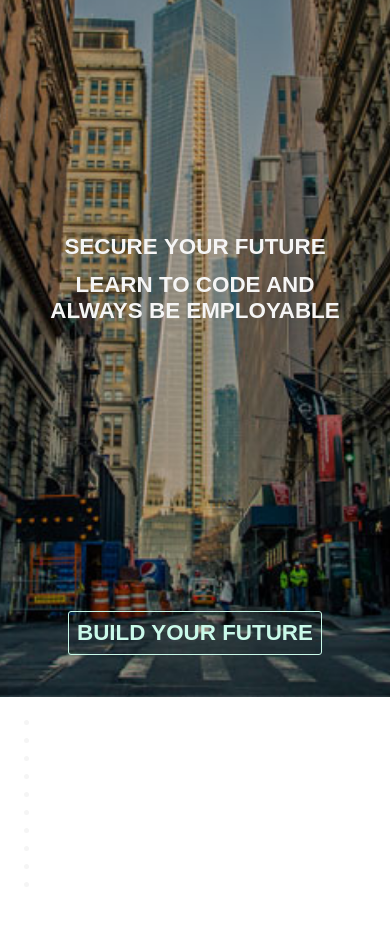
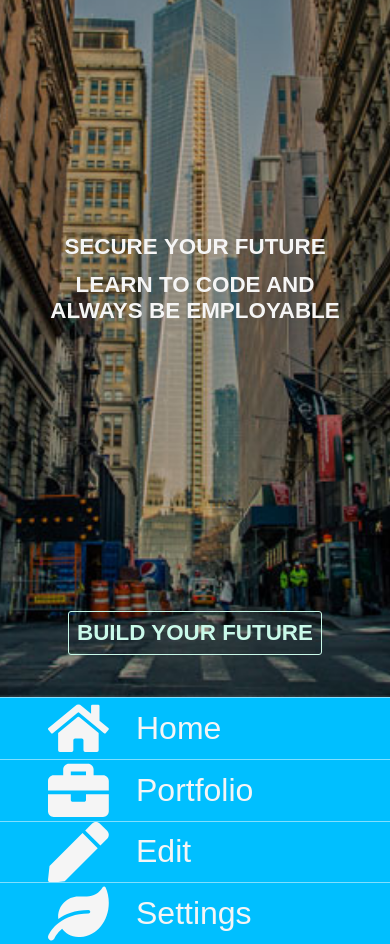
Before and after one commit to Kulina73/git_practice3, a plain HTML site: page 001_Html_Css_Camp/031_Full_page_plus/mobile/index.html in a window 390 px wide. Shown: the part 147-1091 px from the top of the page. Before the commit the page ends 1056 px from the top, so only its background shows below. Drawn offline with Linux system fonts and the light colour scheme; a web font is replaced by a local one.

Commit message:
changes 031 files

```diff
--- a/001_Html_Css_Camp/031_Full_page_plus/mobile/index.html
+++ b/001_Html_Css_Camp/031_Full_page_plus/mobile/index.html
@@ -36,18 +36,14 @@
         </div>
     </section>
 
-    <ul>
-        <li></li>
-        <li></li>
-        <li></li>
-        <li></li>
-        <li></li>
-        <li></li>
-        <li></li>
-        <li></li>
-        <li></li>
-        <li></li>
-    </ul>
+    <footer>
+        <nav>
+            <a href="#"><svg id="svg-home" xmlns="http://www.w3.org/2000/svg" viewBox="0 0 576 512"><!-- Font Awesome Free 5.15.3 by @fontawesome - https://fontawesome.com License - https://fontawesome.com/license/free (Icons: CC BY 4.0, Fonts: SIL OFL 1.1, Code: MIT License) --><path d="M280.37 148.26L96 300.11V464a16 16 0 0 0 16 16l112.06-.29a16 16 0 0 0 15.92-16V368a16 16 0 0 1 16-16h64a16 16 0 0 1 16 16v95.64a16 16 0 0 0 16 16.05L464 480a16 16 0 0 0 16-16V300L295.67 148.26a12.19 12.19 0 0 0-15.3 0zM571.6 251.47L488 182.56V44.05a12 12 0 0 0-12-12h-56a12 12 0 0 0-12 12v72.61L318.47 43a48 48 0 0 0-61 0L4.34 251.47a12 12 0 0 0-1.6 16.9l25.5 31A12 12 0 0 0 45.15 301l235.22-193.74a12.19 12.19 0 0 1 15.3 0L530.9 301a12 12 0 0 0 16.9-1.6l25.5-31a12 12 0 0 0-1.7-16.93z"/></svg>Home</a>
+            <a href="#"><svg id="svg-briefcase" xmlns="http://www.w3.org/2000/svg" viewBox="0 0 512 512"><!-- Font Awesome Free 5.15.3 by @fontawesome - https://fontawesome.com License - https://fontawesome.com/license/free (Icons: CC BY 4.0, Fonts: SIL OFL 1.1, Code: MIT License) --><path d="M320 336c0 8.84-7.16 16-16 16h-96c-8.84 0-16-7.16-16-16v-48H0v144c0 25.6 22.4 48 48 48h416c25.6 0 48-22.4 48-48V288H320v48zm144-208h-80V80c0-25.6-22.4-48-48-48H176c-25.6 0-48 22.4-48 48v48H48c-25.6 0-48 22.4-48 48v80h512v-80c0-25.6-22.4-48-48-48zm-144 0H192V96h128v32z"/></svg>Portfolio</a>
+            <a href="#"><svg id="svg-pen" xmlns="http://www.w3.org/2000/svg" viewBox="0 0 512 512"><!-- Font Awesome Free 5.15.3 by @fontawesome - https://fontawesome.com License - https://fontawesome.com/license/free (Icons: CC BY 4.0, Fonts: SIL OFL 1.1, Code: MIT License) --><path d="M290.74 93.24l128.02 128.02-277.99 277.99-114.14 12.6C11.35 513.54-1.56 500.62.14 485.34l12.7-114.22 277.9-277.88zm207.2-19.06l-60.11-60.11c-18.75-18.75-49.16-18.75-67.91 0l-56.55 56.55 128.02 128.02 56.55-56.55c18.75-18.76 18.75-49.16 0-67.91z"/></svg>Edit</a>
+            <a href="#"><svg id="svg-leaf" xmlns="http://www.w3.org/2000/svg" viewBox="0 0 576 512"><!-- Font Awesome Free 5.15.3 by @fontawesome - https://fontawesome.com License - https://fontawesome.com/license/free (Icons: CC BY 4.0, Fonts: SIL OFL 1.1, Code: MIT License) --><path d="M546.2 9.7c-5.6-12.5-21.6-13-28.3-1.2C486.9 62.4 431.4 96 368 96h-80C182 96 96 182 96 288c0 7 .8 13.7 1.5 20.5C161.3 262.8 253.4 224 384 224c8.8 0 16 7.2 16 16s-7.2 16-16 16C132.6 256 26 410.1 2.4 468c-6.6 16.3 1.2 34.9 17.5 41.6 16.4 6.8 35-1.1 41.8-17.3 1.5-3.6 20.9-47.9 71.9-90.6 32.4 43.9 94 85.8 174.9 77.2C465.5 467.5 576 326.7 576 154.3c0-50.2-10.8-102.2-29.8-144.6z"/></svg>Settings</a>
+        </nav>
+    </footer>
 
 </body>
 </html>
--- a/001_Html_Css_Camp/031_Full_page_plus/mobile/main.css
+++ b/001_Html_Css_Camp/031_Full_page_plus/mobile/main.css
@@ -102,3 +102,43 @@ button {
     padding: 0.5rem;
     margin-top: 2rem;
 }
+
+footer {
+
+    font-size: 2rem;
+}
+
+svg {
+    fill: whitesmoke;
+    /*fill: currentColor;*/
+    width: 1.9em;
+    height: 1.9em;
+}
+
+footer nav {
+    display: flex;
+    flex-direction: column;
+}
+
+footer nav a {
+    display: flex;
+    align-items: center;
+    padding-left: 3rem;
+    border-top: 1px solid rgba(255, 255, 255,0.5);
+    border-bottom: 1px solid rgba (0, 0, 0, 0.1);
+    text-decoration: none;
+    color: whitesmoke;
+    background-color: deepskyblue;
+}
+
+footer nav a:last-child {
+    border-bottom: none;
+}
+
+footer nav a svg {
+    padding-right: 1.7rem;
+}
+
+footer nav a:hover {
+    background-color: royalblue;
+}
--- a/001_Html_Css_Camp/031_Full_page_plus/mobile/mq-800-plus.css
+++ b/001_Html_Css_Camp/031_Full_page_plus/mobile/mq-800-plus.css
@@ -43,8 +43,6 @@ h2 {
 .idx-hdr-svg {
     width: 30px;
     height: 100%;
-    /*fill: currentColor;*/
-    fill: whitesmoke;
     padding: 5px 10px;
 }
 
@@ -60,3 +58,7 @@ header nav {
     border-radius: 5px;
     background-color: dimgray;
 }*/
+
+footer {
+    display: none;
+}
```
